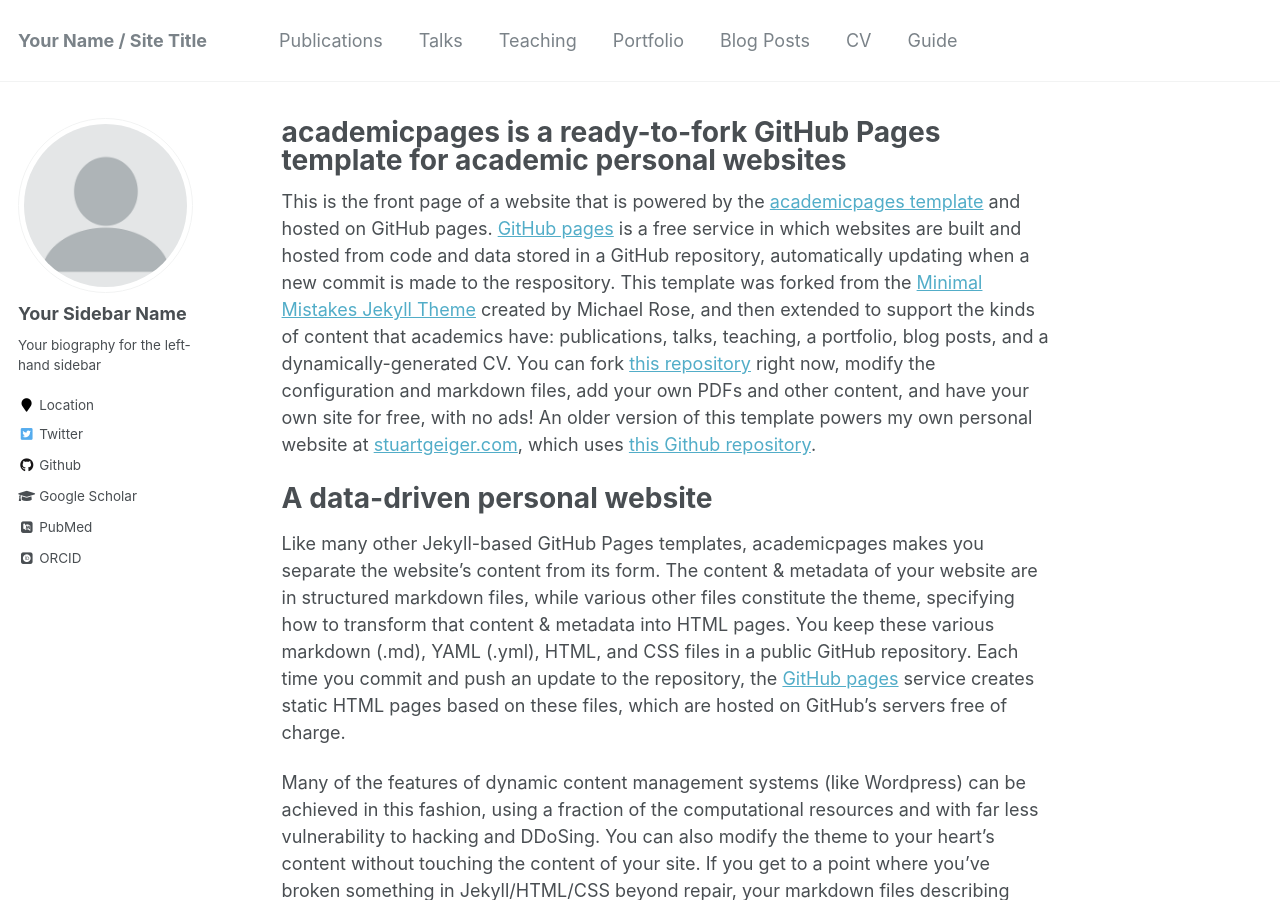
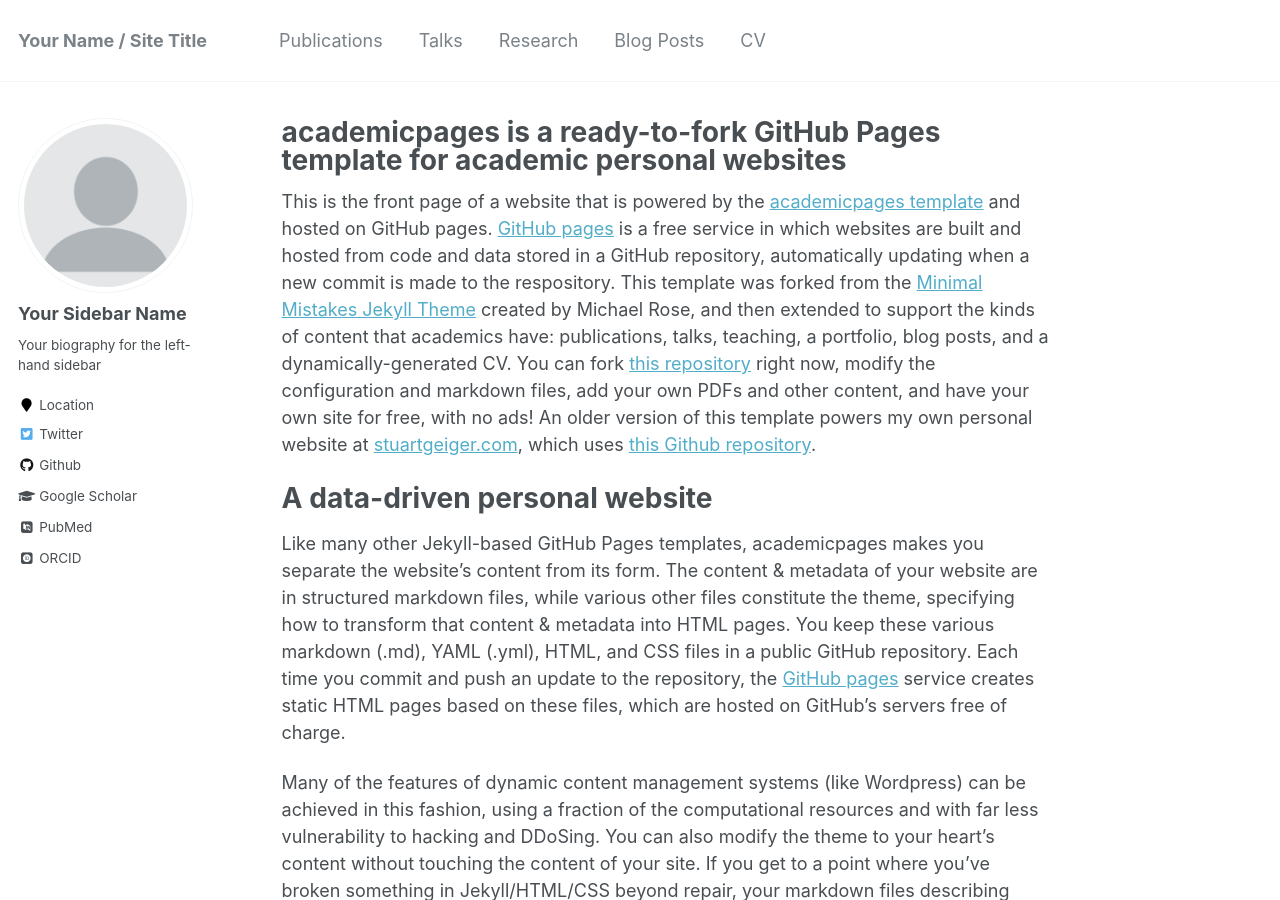
Before and after one commit to pragup/pragup.github.io, a Jekyll site: the page built from _pages/about.md, in a window 1280 px wide and 900 px high. Built offline with Jekyll 4.4.1, drawn with Linux system fonts in a browser that asks for light colours; some web fonts are replaced.

Commit message:
no message

```diff
--- a/_data/navigation.yml
+++ b/_data/navigation.yml
@@ -6,10 +6,10 @@
   - title: "Talks"
     url: /talks/
 
-  - title: "Teaching"
-    url: /teaching/
+#  - title: "Teaching"
+#    url: /teaching/
 
-  - title: "Portfolio"
+  - title: "Research"
     url: /portfolio/
 
   - title: "Blog Posts"
@@ -18,5 +18,5 @@
   - title: "CV"
     url: /cv/
 
-  - title: "Guide"
-    url: /markdown/
+#  - title: "Guide"
+#    url: /markdown/
```
